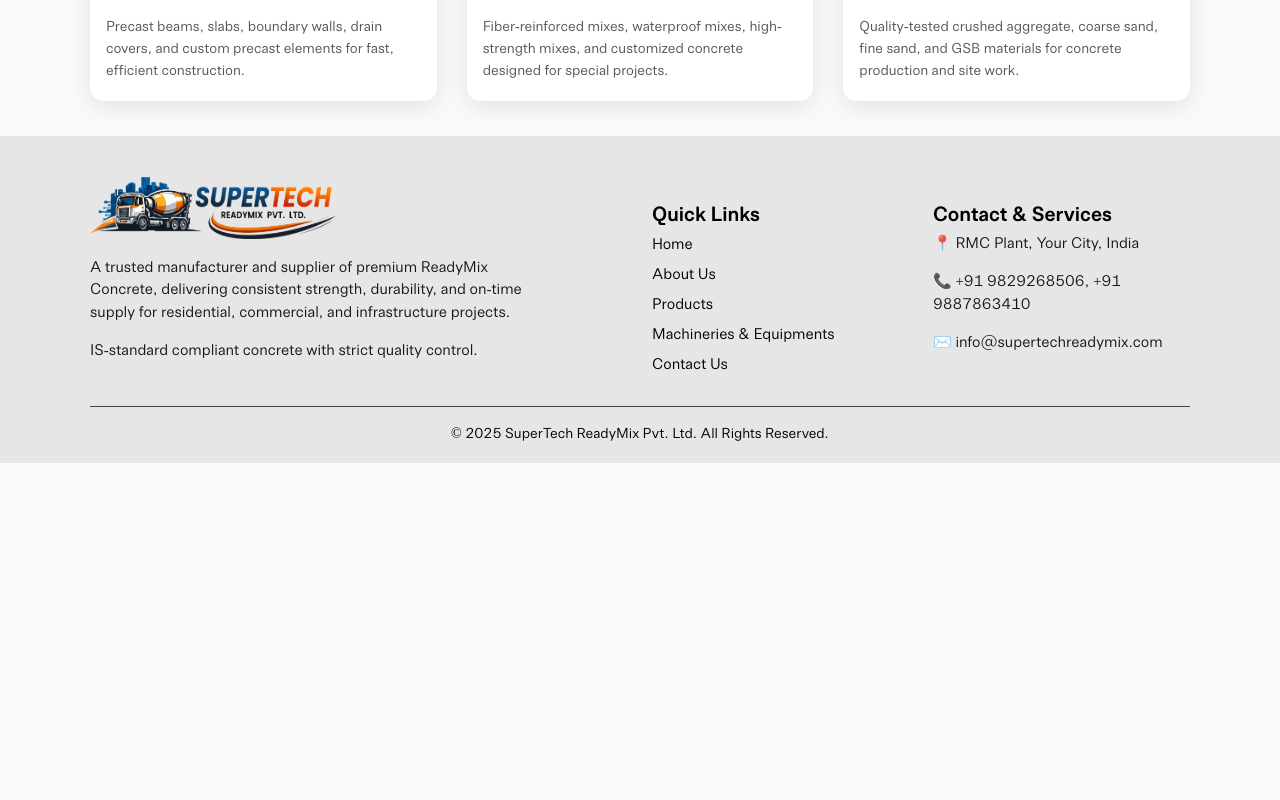
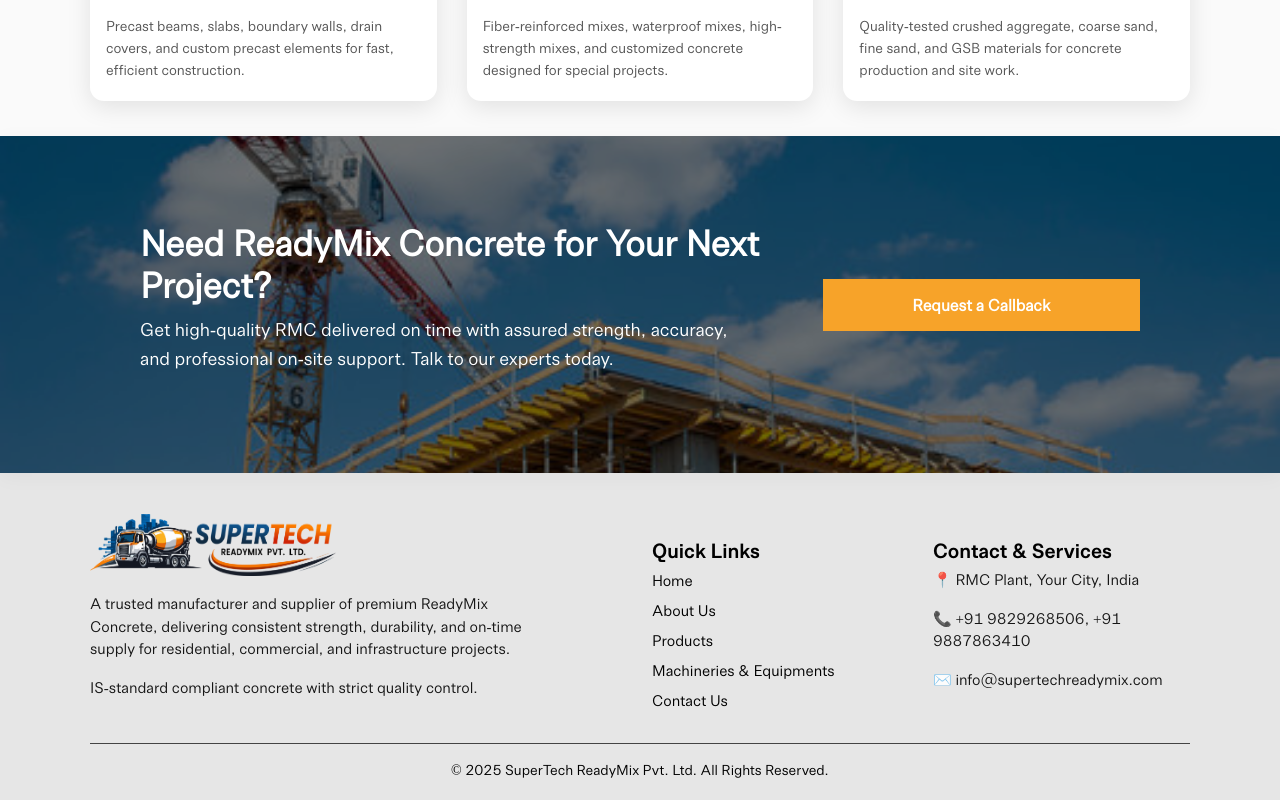
Before and after one commit to palak-parwani/rmc-website, a Next.js app: page /products in a window 1280 px wide. Shown: the part 1147-1947 px from the top of the page. Before the commit the page ends 1610 px from the top, so only its background shows below. Built offline with nearby package versions, Linux system fonts and the light colour scheme.

Commit message:
add cta section in product page

```diff
--- a/src/components/Products/Products.jsx
+++ b/src/components/Products/Products.jsx
@@ -3,6 +3,7 @@
 import Navbar from "../Navbar/Navbar";
 import Footer from "../Footer/Footer";
 import styles from "./Products.module.css";
+import CTA from "../CTA/CTA";
 
 const productData = [
   {
@@ -89,9 +90,7 @@ export default function ProductsPage() {
           ))}
         </div>
       </section>
-
-
-
+       <CTA />
       <Footer />
     </>
   );
```
